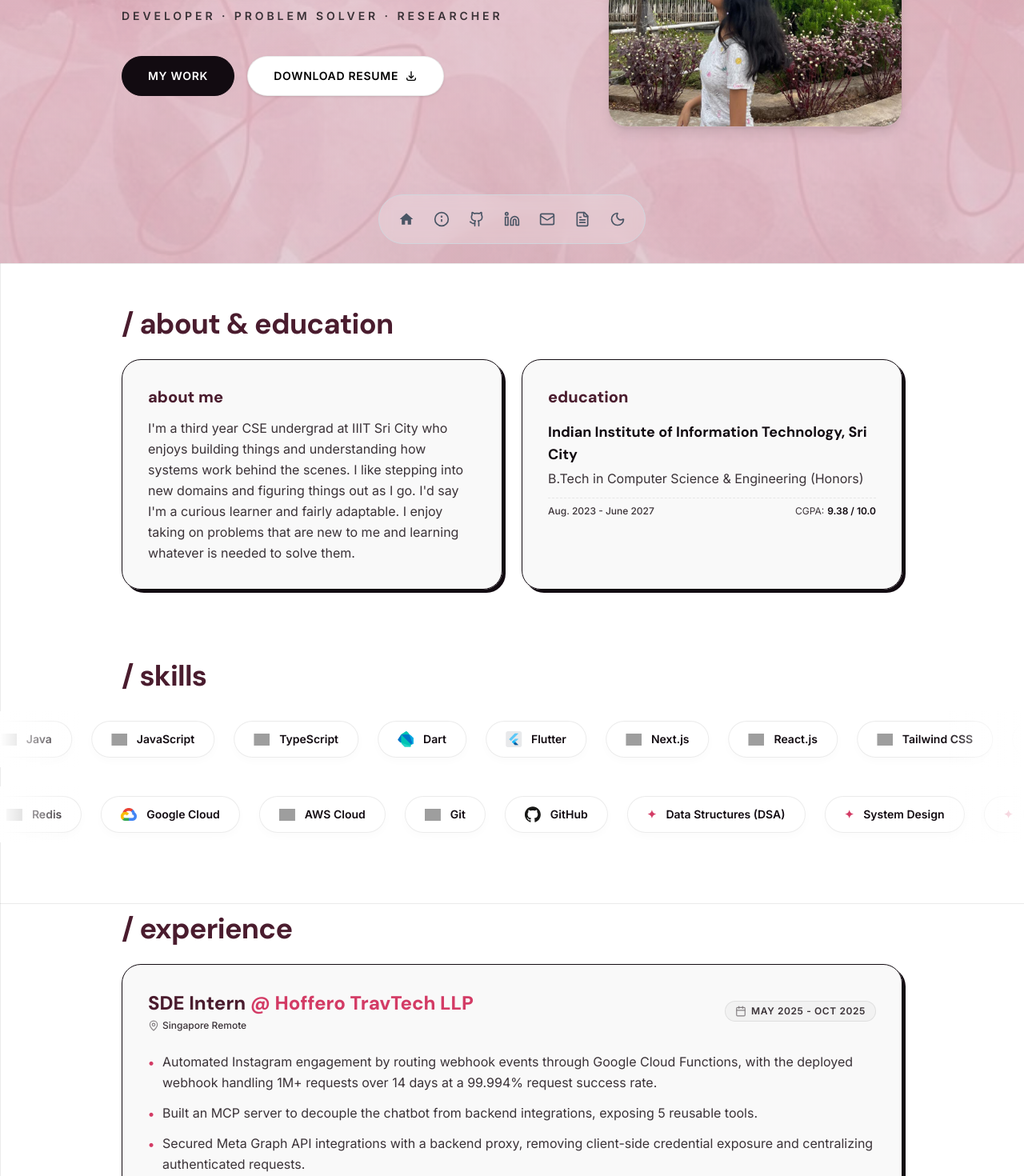
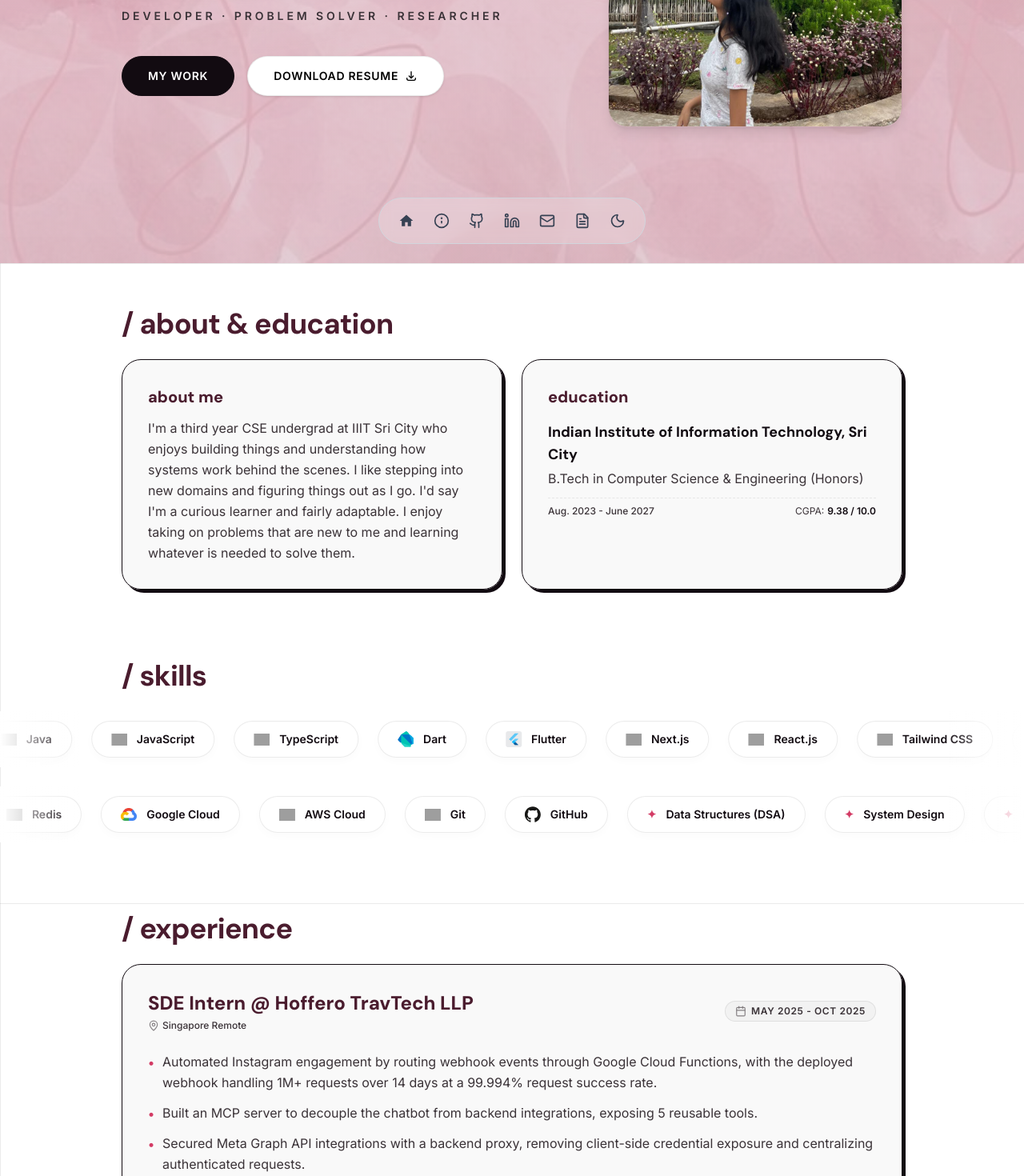
Before and after one commit to sheisstarwithoutmoon/VanyaPortfolio, a Next.js app: page / in a window 1280 px wide. Shown: the part 471-1941 px from the top of the page at 80% size. Built offline with nearby package versions, Linux system fonts and the light colour scheme; grey boxes are pictures that could not be loaded.

Commit message:
improved ux for navigation

```diff
--- a/src/components/Experience.tsx
+++ b/src/components/Experience.tsx
@@ -61,10 +61,7 @@ export default function Experience() {
               <div className="flex flex-col sm:flex-row sm:items-center justify-between gap-4">
                 <div>
                   <h3 className="text-xl md:text-2xl text-[color:var(--text-title)] font-extrabold">
-                    {exp.role}{" "}
-                    <span className="text-[color:var(--accent-rose)]">
-                      @ {exp.company}
-                    </span>
+                    {exp.role} @ {exp.company}
                   </h3>
                   {exp.location && (
                     <p className="text-xs text-muted font-medium flex items-center gap-1 mt-1">
--- a/src/components/SocialLinks.tsx
+++ b/src/components/SocialLinks.tsx
@@ -8,6 +8,7 @@ const SocialLinks = () => {
   const [hoveredIndex, setHoveredIndex] = useState<number | null>(null);
   const [isDarkMode, setIsDarkMode] = useState(false);
   const [isMounted, setIsMounted] = useState(false);
+  const [isVisible, setIsVisible] = useState(true);
 
   // Initialize theme on component mount
   useEffect(() => {
@@ -26,6 +27,31 @@ const SocialLinks = () => {
     setIsMounted(true);
   }, []);
 
+  // Smart scroll detection: auto-hide when scrolling down, show when scrolling up
+  useEffect(() => {
+    let lastScrollY = window.scrollY;
+
+    const handleScroll = () => {
+      const currentScrollY = window.scrollY;
+
+      // Always show near the very top of the page
+      if (currentScrollY < 100) {
+        setIsVisible(true);
+      } else if (currentScrollY > lastScrollY && currentScrollY - lastScrollY > 10) {
+        // Scrolling down -> hide floating dock to not obstruct content
+        setIsVisible(false);
+      } else if (currentScrollY < lastScrollY && lastScrollY - currentScrollY > 10) {
+        // Scrolling up -> show floating dock
+        setIsVisible(true);
+      }
+
+      lastScrollY = currentScrollY;
+    };
+
+    window.addEventListener('scroll', handleScroll, { passive: true });
+    return () => window.removeEventListener('scroll', handleScroll);
+  }, []);
+
   // Toggle theme function
   const toggleTheme = () => {
     const newTheme = !isDarkMode;
@@ -33,21 +59,6 @@ const SocialLinks = () => {
 
     // Update the document class
     document.documentElement.classList.toggle('dark', newTheme);
-
-    // Update CSS custom properties
-    if (newTheme) {
-      // Dark mode
-      document.documentElement.style.setProperty('--background', '#000000');
-      document.documentElement.style.setProperty('--foreground', '#ffffff');
-      document.body.style.backgroundColor = '#000000';
-      document.body.style.color = '#ffffff';
-    } else {
-      // Light mode
-      document.documentElement.style.setProperty('--background', '#ffffff');
-      document.documentElement.style.setProperty('--foreground', '#000000');
-      document.body.style.backgroundColor = '#ffffff';
-      document.body.style.color = '#000000';
-    }
 
     // Save theme preference
     localStorage.setItem('theme', newTheme ? 'dark' : 'light');
@@ -92,8 +103,14 @@ const SocialLinks = () => {
   ];
 
   return (
-    <div className="fixed bottom-6 left-1/2 transform -translate-x-1/2 z-50">
-      <div className={`flex items-center space-x-2 backdrop-blur-sm rounded-full px-4 py-3 border transition-all duration-300 ${
+    <div
+      className={`fixed bottom-6 left-1/2 transform -translate-x-1/2 z-50 transition-all duration-500 ease-in-out ${
+        isVisible
+          ? 'translate-y-0 opacity-100 pointer-events-auto'
+          : 'translate-y-24 opacity-0 pointer-events-none'
+      }`}
+    >
+      <div className={`flex items-center space-x-1.5 sm:space-x-2 backdrop-blur-sm rounded-full px-3.5 sm:px-4 py-2 sm:py-2.5 border transition-all duration-300 ${
         isDarkMode
           ? 'bg-black/20 border-gray-700'
           : 'bg-white/20 border-gray-300'
@@ -102,11 +119,11 @@ const SocialLinks = () => {
           <div key={index} className="relative">
             {/* Tooltip */}
             {hoveredIndex === index && link.label !== "Dark Mode" && link.label !== "Light Mode" && (
-              <div className="absolute bottom-full mb-2 left-1/2 transform -translate-x-1/2">
-                <div className={`text-xs px-2 py-1 rounded whitespace-nowrap ${
+              <div className="absolute bottom-full mb-2.5 left-1/2 transform -translate-x-1/2 pointer-events-none">
+                <div className={`text-xs px-2.5 py-1 rounded-md font-medium whitespace-nowrap shadow-md ${
                   isDarkMode
-                    ? 'bg-black/90 text-white'
-                    : 'bg-white/90 text-black border border-gray-200'
+                    ? 'bg-[#241821] text-[#f2e7df] border border-white/10'
+                    : 'bg-white text-[#120b11] border border-black/10'
                 }`}>
                   {link.label}
                 </div>
@@ -114,8 +131,8 @@ const SocialLinks = () => {
                 <div className="absolute top-full left-1/2 transform -translate-x-1/2">
                   <div className={`border-l-4 border-r-4 border-t-4 border-transparent ${
                     isDarkMode
-                      ? 'border-t-black/90'
-                      : 'border-t-white/90'
+                      ? 'border-t-[#241821]'
+                      : 'border-t-white'
                   }`}></div>
                 </div>
               </div>
@@ -124,10 +141,10 @@ const SocialLinks = () => {
             {link.onClick ? (
               <button
                 onClick={link.onClick}
-                className={`p-2 rounded-lg transition-all duration-200 ease-in-out transform hover:scale-110 ${
+                className={`p-2 rounded-full transition-all duration-200 ease-in-out transform hover:scale-110 cursor-pointer ${
                   isDarkMode
-                    ? 'text-gray-300 hover:text-white hover:bg-gray-700'
-                    : 'text-gray-600 hover:text-black hover:bg-gray-200'
+                    ? 'text-gray-300 hover:text-white hover:bg-white/10'
+                    : 'text-gray-700 hover:text-black hover:bg-black/5'
                 }`}
                 aria-label={link.label}
                 onMouseEnter={() => setHoveredIndex(index)}
@@ -140,10 +157,10 @@ const SocialLinks = () => {
                 href={link.href}
                 target={link.external ? "_blank" : "_self"}
                 rel={link.external ? "noopener noreferrer" : ""}
-                className={`p-2 rounded-lg transition-all duration-200 ease-in-out transform hover:scale-110 block ${
+                className={`p-2 rounded-full transition-all duration-200 ease-in-out transform hover:scale-110 block cursor-pointer ${
                   isDarkMode
-                    ? 'text-gray-300 hover:text-white hover:bg-gray-700'
-                    : 'text-gray-600 hover:text-black hover:bg-gray-200'
+                    ? 'text-gray-300 hover:text-white hover:bg-white/10'
+                    : 'text-gray-700 hover:text-black hover:bg-black/5'
                 }`}
                 aria-label={link.label}
                 onMouseEnter={() => setHoveredIndex(index)}
```
